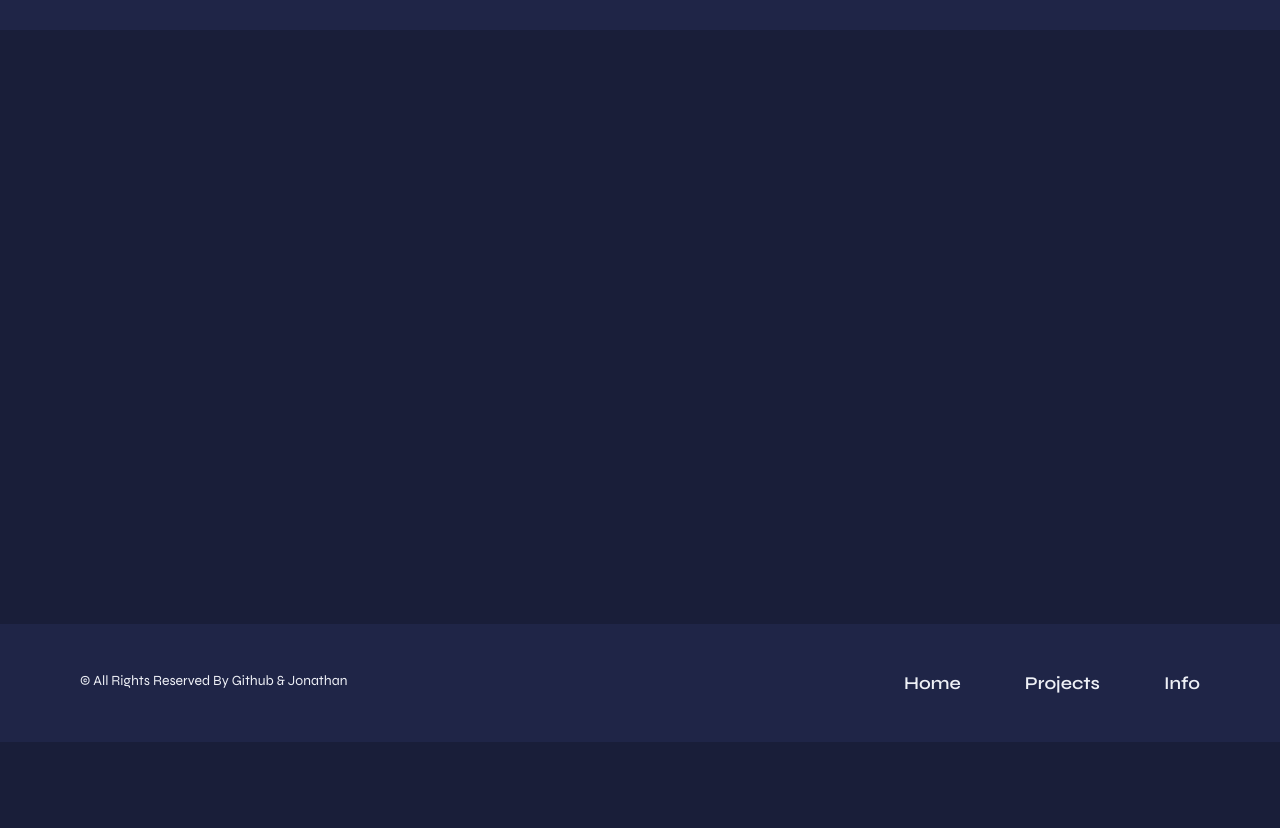
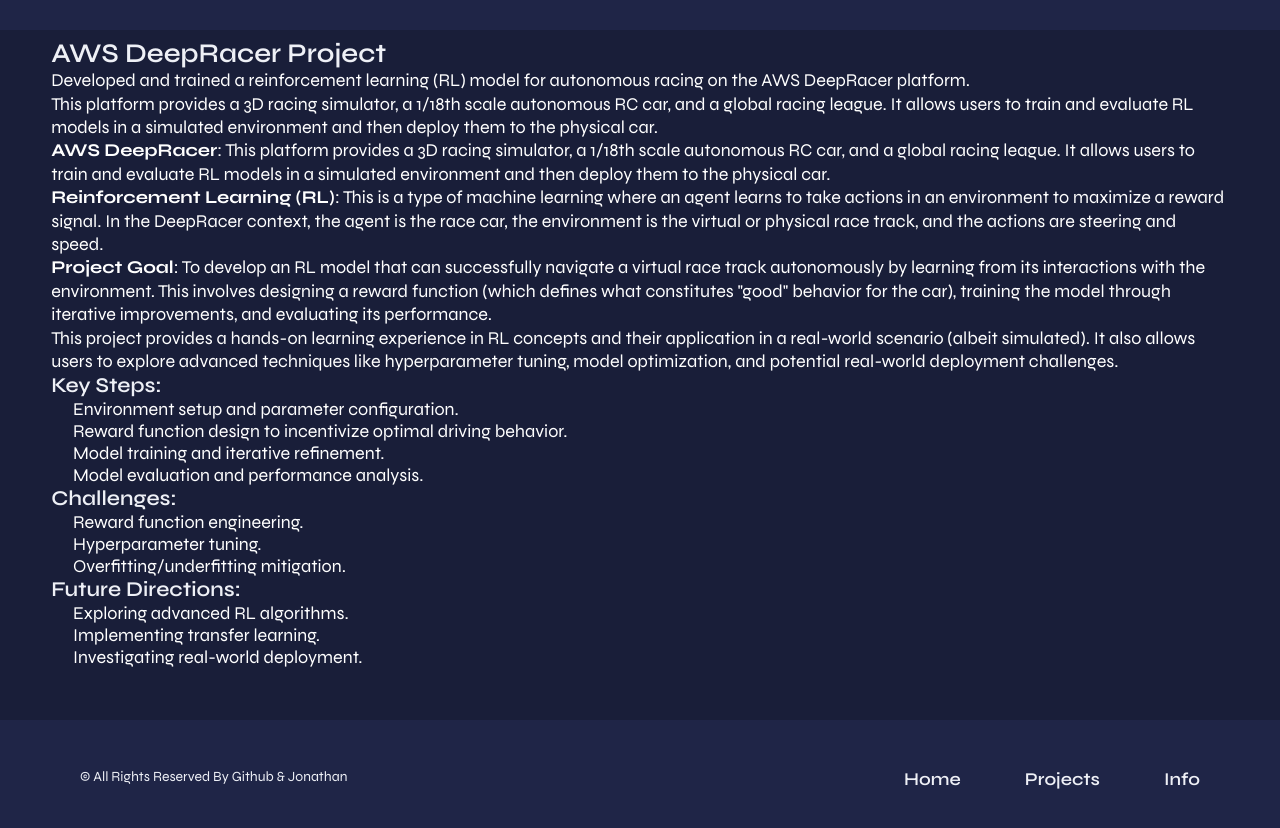
Before and after one commit to Jonathan3712/portfolio, a plain HTML site: page project6.html in a window 1280 px wide. Shown: the part 58-886 px from the top of the page. Before the commit the page ends 800 px from the top, so only its background shows below. Drawn offline with nearby package versions, Linux system fonts and the light colour scheme.

Commit message:
Update project6.html

```diff
--- a/project6.html
+++ b/project6.html
@@ -3,7 +3,7 @@
 <head>
     <meta charset="UTF-8">
     <meta name="viewport" content="width=device-width, initial-scale=1.0">
-    <title>Project - 6</title>
+    <title>Project - 3</title>
      <!--=============== FAVICON ===============-->
      <link rel="shortcut icon" href="assets/img/favicon.png" type="image/x-icon">
 
@@ -14,8 +14,17 @@
      <link rel="stylesheet" href="assets/css/styles.css">
 </head>
 <style>
+    html{
+        min-height: 100vh;
+        height: 100%;
+        margin: 0;
+    }
     body{
         background-color: #191e39;
+        min-height: 100vh;
+        position: relative;
+        height: 100%;
+        /* margin: 0; */
     }
     .text1{
         margin: 4%;
@@ -23,6 +32,9 @@
     }
     .text3{
         line-height: 1px;
+    }
+    .text5{
+        padding: 1% 0% 5% 0%;
     }
     .header1 {
     position: fixed;
@@ -33,7 +45,7 @@
     z-index: var(--z-fixed);
 }
 .footer{
-    position: fixed;
+    /* position: absolute; */
     left: 0;
     bottom: 0;
     width: 100%;
@@ -73,21 +85,44 @@
         </nav>
      </header>
      <br> <br>
-    <!-- <div class="text1">
-        <h2 class="text2">Title</h2>
-        <p class="text3">
-            <h3>Heading</h3>
-            <span class="text4">&nbsp;&nbsp;&nbsp;&nbsp;&nbsp;Sub Heading</span>
-        </p>
-        <p class="text5">
-            body
+    <div class="text1">
+        <h2>AWS DeepRacer Project</h2>
+
+        <p>Developed and trained a reinforcement learning (RL) model for autonomous racing on the AWS DeepRacer platform.</p>
+        <p>This platform provides a 3D racing simulator, a 1/18th scale autonomous RC car, and a global racing league. It allows users to train and evaluate RL models in a simulated environment and then deploy them to the physical car.</p>
+
+        <p class="space1"><strong>AWS DeepRacer</strong>: This platform provides a 3D racing simulator, a 1/18th scale autonomous RC car, and a global racing league. It allows users to train and evaluate RL models in a simulated environment and then deploy them to the physical car.</p>
+
+        <p class="space1"><strong>Reinforcement Learning (RL)</strong>: This is a type of machine learning where an agent learns to take actions in an environment to maximize a reward signal. In the DeepRacer context, the agent is the race car, the environment is the virtual or physical race track, and the actions are steering and speed.</p>
+
+        <p class="space1"><strong>Project Goal</strong>: To develop an RL model that can successfully navigate a virtual race track autonomously by learning from its interactions with the environment. This involves designing a reward function (which defines what constitutes "good" behavior for the car), training the model through iterative improvements, and evaluating its performance.</p>
+
+        <p>This project provides a hands-on learning experience in RL concepts and their application in a real-world scenario (albeit simulated). It also allows users to explore advanced techniques like hyperparameter tuning, model optimization, and potential real-world deployment challenges.</p>
 
 
+  <h3> Key Steps:</h3>
+  <ul>
+    <li>&emsp; Environment setup and parameter configuration.</li>
+    <li>&emsp; Reward function design to incentivize optimal driving behavior.</li>
+    <li>&emsp; Model training and iterative refinement.</li>
+    <li>&emsp; Model evaluation and performance analysis.</li>
+  </ul>
 
+  <h3>Challenges:</h3>
+  <ul>
+    <li>&emsp; Reward function engineering.</li>
+    <li>&emsp; Hyperparameter tuning.</li>
+    <li>&emsp; Overfitting/underfitting mitigation.</li>
+  </ul>
 
+  <h3>Future Directions:</h3>
+  <ul>
+    <li>&emsp; Exploring advanced RL algorithms.</li>
+    <li>&emsp; Implementing transfer learning.</li>
+    <li>&emsp; Investigating real-world deployment.</li>
+  </ul>
 
-        </p>
-    </div> -->
+    </div>
 
     <footer class="footer">
         <div class="footer__container container grid">
@@ -109,6 +144,7 @@
 
         </div>
       </footer>
-
+  <!--=============== MAIN JS ===============-->
+  <script src="assets/js/main.js"></script>
 </body>
 </html>
```
